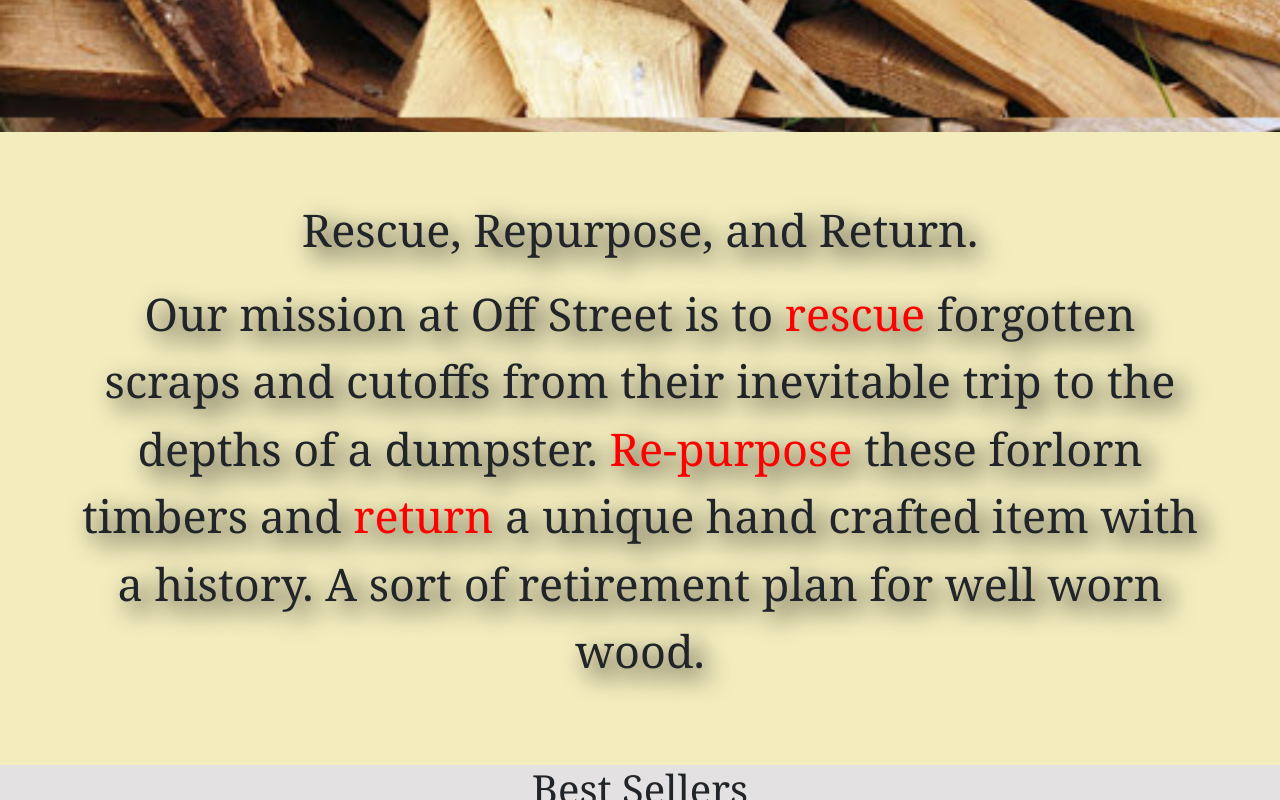
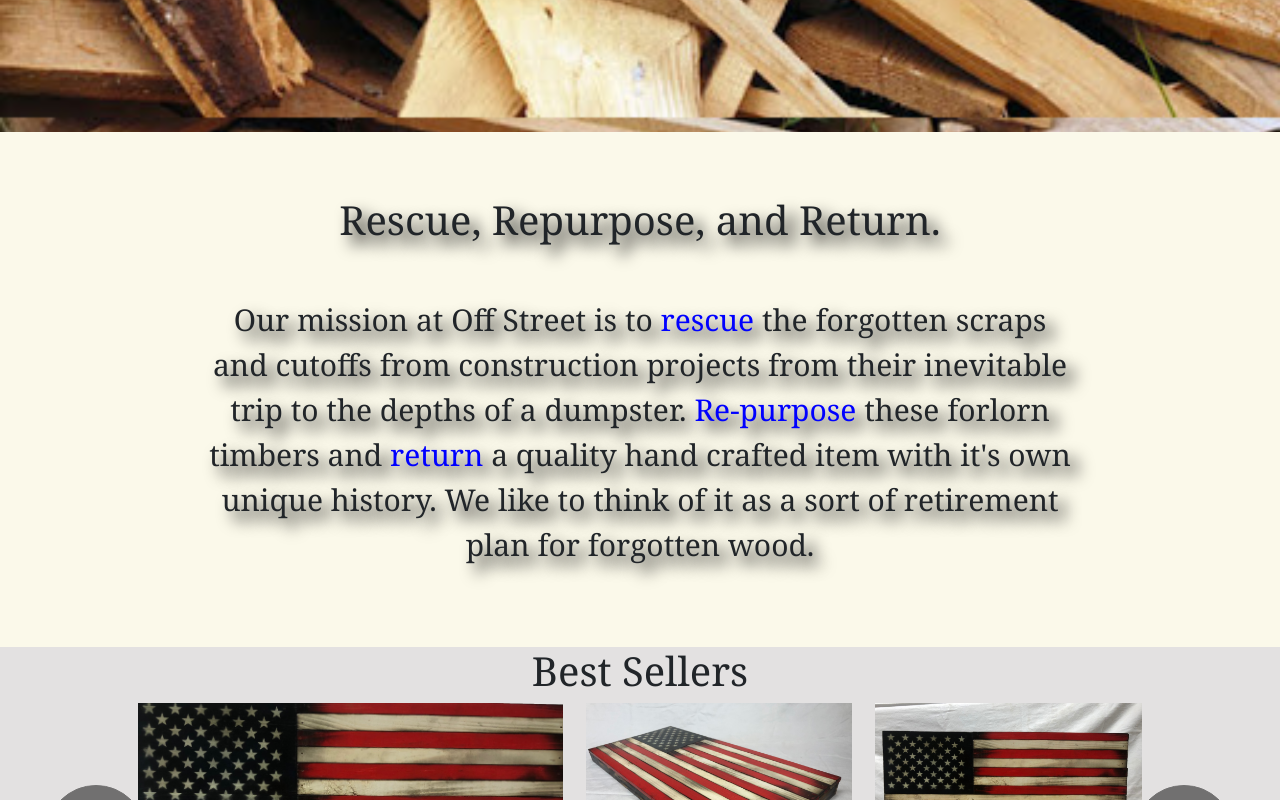
Before and after one commit to GMorse19/off-street, a React (Create React App) app: page /#/ in a window 1280 px wide. Shown: the part 740-1540 px from the top of the page. Built offline with nearby package versions, Linux system fonts and the light colour scheme.

Commit message:
Altered about us

```diff
--- a/src/Components/SplashIntro/SplashIntro.js
+++ b/src/Components/SplashIntro/SplashIntro.js
@@ -9,13 +9,14 @@
       <Container fluid>
         <Row>
           <Col>
-            <p>Rescue, Repurpose, and Return.</p>
-            <p>Our mission at Off Street is to <span style={{ color: 'red' }}>
-            rescue</span> forgotten scraps and cutoffs
-            from their inevitable trip to the depths of a dumpster. <span style={{ color: 'red' }}>
-            Re-purpose</span> these forlorn timbers and <span style={{ color: 'red' }}>
-            return</span> a unique hand crafted item with a history. A sort of retirement
-            plan for well worn wood.</p>
+            <h1>Rescue, Repurpose, and Return.</h1>
+            <br />
+            <p>Our mission at Off Street is to <span style={{ color: 'blue' }}>
+            rescue</span> the forgotten scraps and cutoffs from construction projects
+            from their inevitable trip to the depths of a dumpster. <span style={{ color: 'blue' }}>
+            Re-purpose</span> these forlorn timbers and <span style={{ color: 'blue' }}>
+            return</span> a quality hand crafted item with it's own unique history. We like to
+            think of it as a sort of retirement plan for forgotten wood.</p>
           </Col>
         </Row>
       </Container>
--- a/src/Components/SplashIntro/SplashIntro.scss
+++ b/src/Components/SplashIntro/SplashIntro.scss
@@ -1,9 +1,9 @@
 .splash-intro-container {
-  background-color: #f3edbe;
+  background-color: #fbf9ea;
 }
 
 .splash-intro-para {
-  font-size: 45px;
-  padding: 5%;
-  text-shadow: 9px 9px 26px #000;
+  font-size: 30px;
+  padding: 5% 15% 5% 15%;
+  text-shadow: 9px 9px 16px #000;
 }
```
